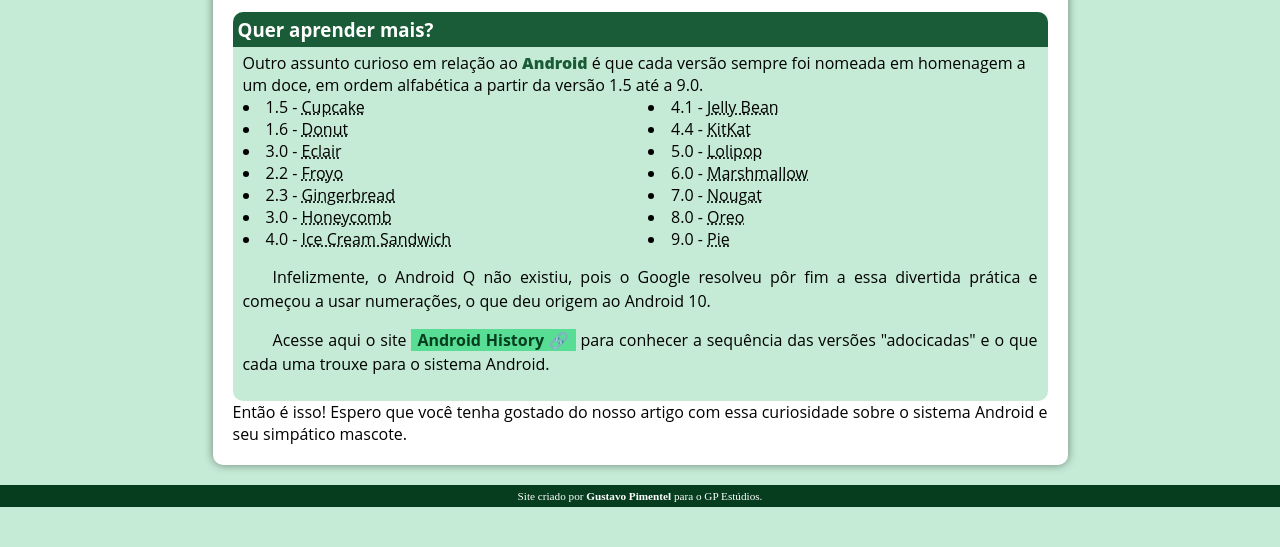
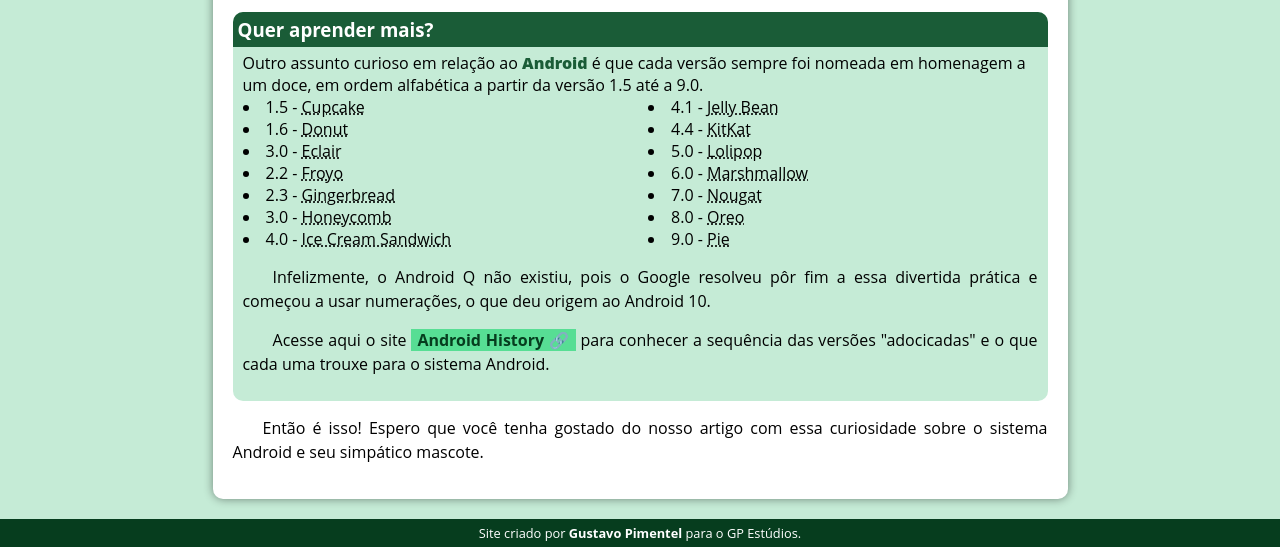
Before and after one commit to gustavopimentel14/projeto-android, a plain HTML site: page index.html in a window 1280 px wide. Shown: the part 2054-2601 px from the top of the page. Before the commit the page ends 2561 px from the top, so only its background shows below. Drawn offline with Linux system fonts and the light colour scheme.

Commit message:
atualizado

```diff
--- a/estilo/style.css
+++ b/estilo/style.css
@@ -7,12 +7,6 @@
 
 @import url('https://fonts.googleapis.com/css2?family=Open+Sans:ital,wght@0,300..800;1,300..800&display=swap');
 
-@import url('https://fonts.googleapis.com/css2?family=Jersey+10&display=swap');
-
-@import url('https://fonts.googleapis.com/css2?family=Chakra+Petch:ital,wght@0,300;0,400;0,500;0,600;0,700;1,300;1,400;1,500;1,600;1,700&display=swap');
-
-
-
 :root{
     --cor0: #c5ebd6;
     --cor1: #83e1ad;
@@ -21,11 +15,8 @@
     --cor4: #1a5c37;
     --cor5: #063d1e;
 
-    --fonte-padrao: Arial, Helvetica, sans-serif;
     --fonte-destaque: 'Open sans', sans-serif;
     --fonte-android: 'Android', sans-serif;
-    --fonte-alternativa: 'Chakra Petch';
-    --fonte-alternativa2: 'Jersey 10';
 }
 *{
     margin: 0px;
@@ -163,12 +154,14 @@ aside ul{
     list-style-position: inside;
     columns: 2;
 }
+
 footer{
     background-color: var(--cor5);
+    font-family: var(--fonte-destaque);
     color: white;
     text-align: center;
     padding: 5px;
-    font-size: 0.7em;
+    font-size: .8em;
 }
 footer a{
     font-weight: bold;
@@ -178,4 +171,5 @@ footer a{
 footer a:hover{
     text-decoration: underline;
     color: #2fa866;
+
 }
--- a/index.html
+++ b/index.html
@@ -87,7 +87,7 @@
 
                 </aside>
 
-            Então é isso! Espero que você tenha gostado do nosso artigo com essa curiosidade sobre o sistema Android e seu simpático mascote.
+            <p>Então é isso! Espero que você tenha gostado do nosso artigo com essa curiosidade sobre o sistema Android e seu simpático mascote.</p>
         </article>
     </main>
     <footer>
```
